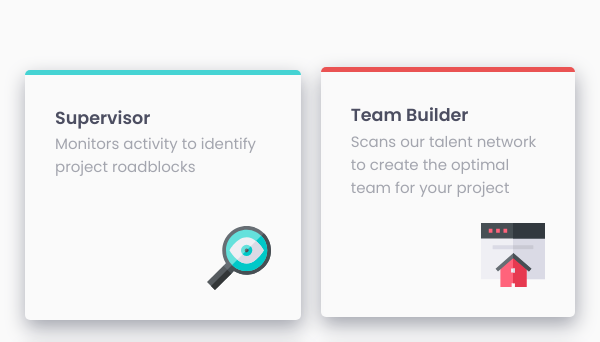
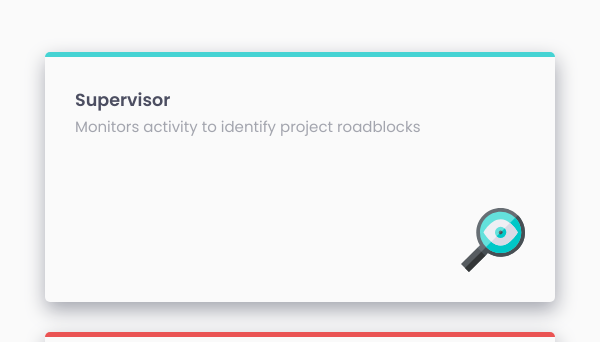
Before and after one commit to JoannaYau1996/Project01, a plain HTML site: page index.html in a window 600 px wide. Shown: the part 386-728 px from the top of the page. Drawn offline with Linux system fonts and the light colour scheme.

Commit message:
mobile css

```diff
--- a/style.css
+++ b/style.css
@@ -13,7 +13,7 @@ html {
 
 .grid {
   height: 100%;
-  padding: 25px;
+  margin-bottom: 30px;
   align-items: center;
   justify-content: center;
   align-content: center;
@@ -85,13 +85,21 @@ p {
   align-self: flex-end;
 }
 
+@media only screen and (max-width: 1140px) {
+  .grid {
+    justify-content: center;
+    display: grid;
+    grid-template-areas:
+      "intro intro"
+      "left center "
+      "right center ";
+    grid-template-columns: repeat(2, 320px);
+    grid-template-rows: repeat(2, auto);
+  }
+}
 
-@media only screen and (max-width:600px) and (min-width: 450px) {
-
+@media only screen and (max-width: 700px) {
   .grid {
-  width: 400px;
-  margin: auto;
-  align-items: center;
     justify-content: center;
     display: grid;
     grid-template-areas:
@@ -99,39 +107,17 @@ p {
       "left"
       "center"
       "right";
-  grid-template-columns: auto;
+    grid-template-columns: 85%;
     grid-template-rows: repeat(4, auto);
-  gap: 20px;
-  }
-
-  .grid img{
-    max-width: 100%;
-    height: auto;
-    display: block;
   }
 }
 
-@media only screen and (max-width: 950px) and (min-width: 600px) {
-
-  .grid {
-  width: 100%;
-  margin: auto;
-  align-content: center;
-  justify-content: center;
-  display: grid;
-  grid-template-areas:
-    "intro intro"
-    "left center "
-    "right center ";
-  grid-template-columns: repeat(2, auto);
-  grid-template-rows: repeat(3, auto);
-  gap: 20px;
+@media only screen and (max-width: 450px) {
+  .intro h1,
+  .intro h2 {
+    font-size: 1.5rem;
   }
-
-  .grid img{
-    max-width: 100%;
-    height: auto;
-    display: block;
+  .intro p {
+    font-size: 0.85rem;
   }
-
 }
```
Lines whose indentation alone changed are shown as unchanged.
